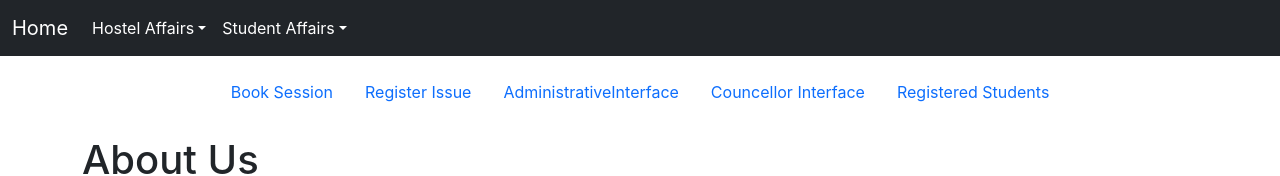
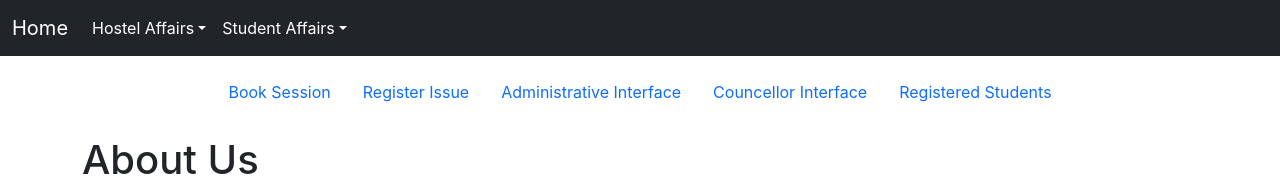
Before and after one commit to Kanishk201202/SE-Course-Website, a React (Create React App) app: page /gcu in a window 1280 px wide. Shown: the top 176 px of the page. Built offline with nearby package versions, Linux system fonts and the light colour scheme.

Commit message:
Updated GCU

```diff
--- a/src/components13/Gcu.js
+++ b/src/components13/Gcu.js
@@ -12,7 +12,7 @@ export default function GCU() {
                 <NavLink className="nav-link" to="/registerissue">Register Issue</NavLink>
             </li>
             <li className="nav-item">
-                <NavLink className="nav-link" to="/administartiveinterface">AdministrativeInterface</NavLink>
+                <NavLink className="nav-link" to="/administartiveinterface">Administrative Interface</NavLink>
             </li>
             <li className="nav-item">
                 <NavLink className="nav-link" to="/councellorinterface">Councellor Interface</NavLink>
```
